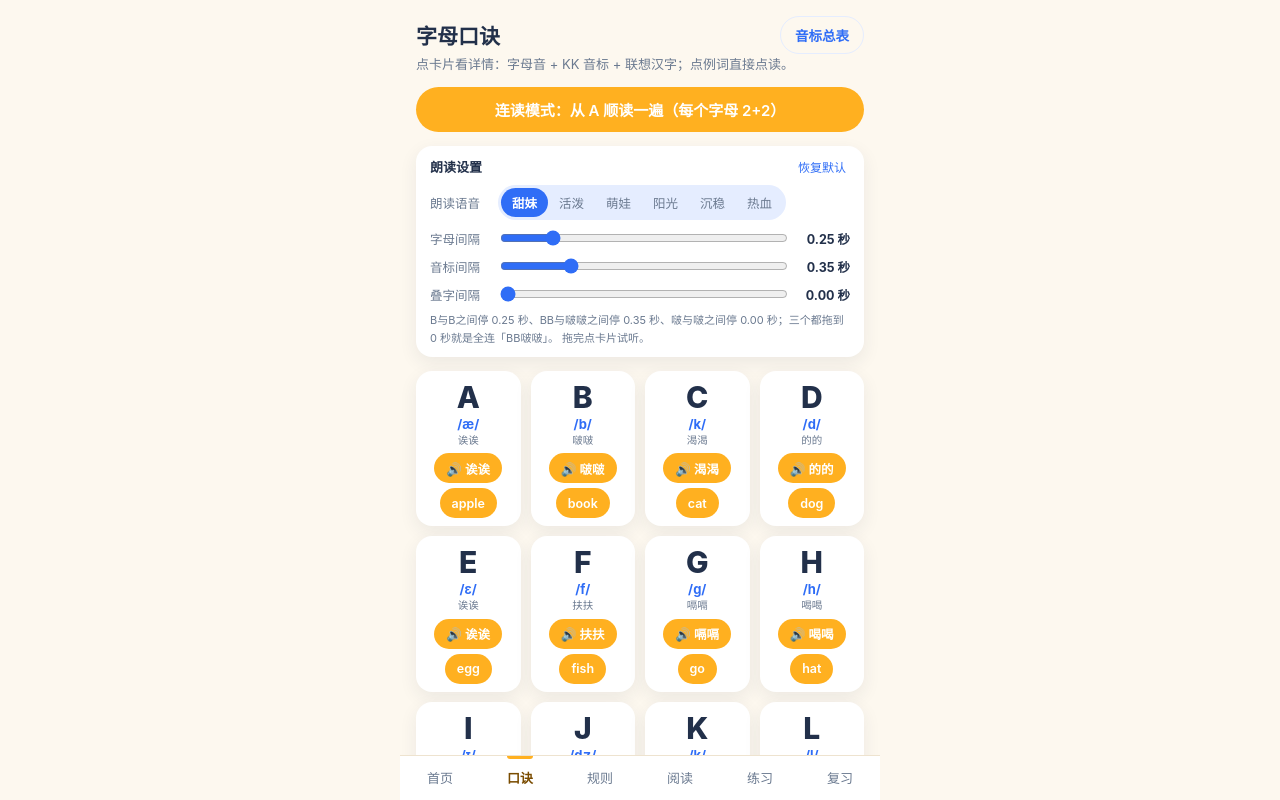
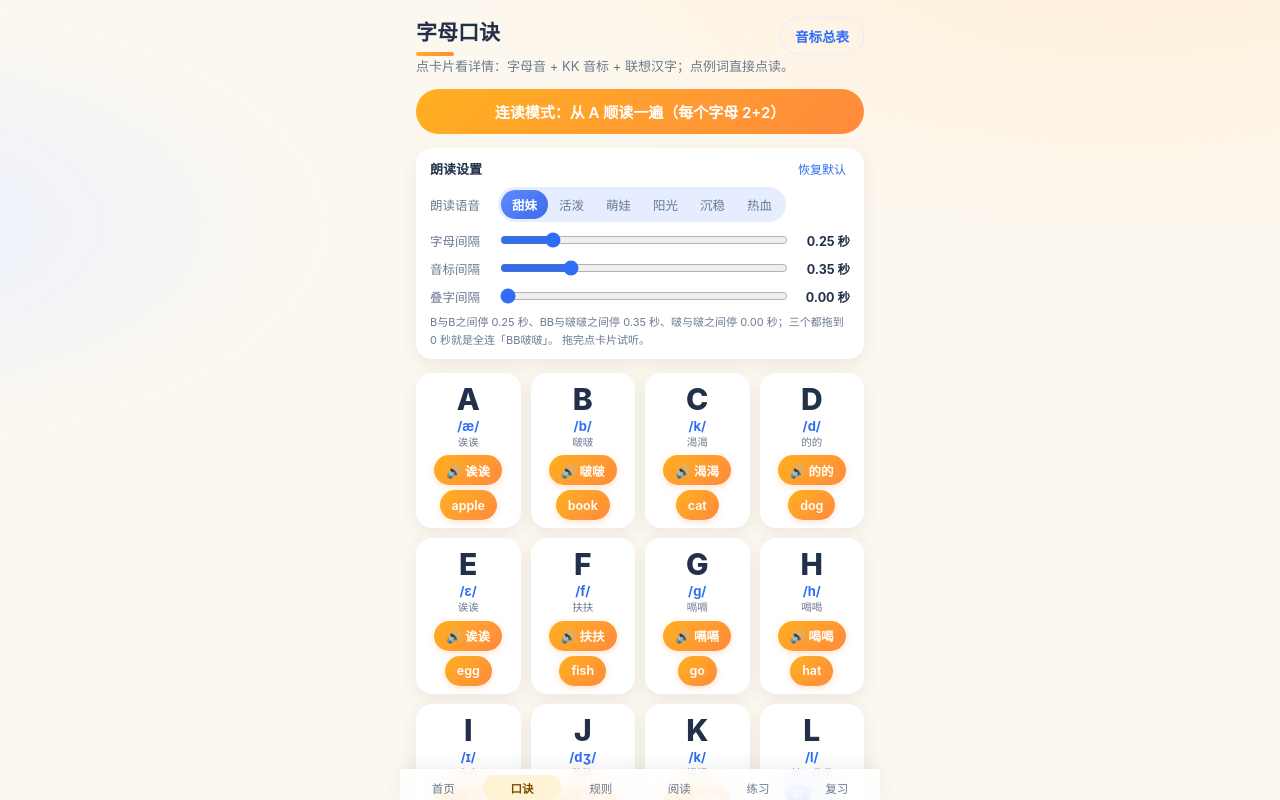
Before and after one commit to linsong0302/english_learn, a React (Vite) app in the folder app/: page / in a window 1280 px wide. Both pictures are taken after a click on the button "口诀". Shown: the top 800 px of the page. Built offline with nearby package versions, Linux system fonts and the light colour scheme.

Commit message:
[lane2] 全局界面美化：氛围光背景/渐变按钮/标题装饰条/玻璃化双行Tab栏（图标+药丸高亮）/全局深色模式适配（复习页配色协调）

```diff
--- a/app/src/pages/review.css
+++ b/app/src/pages/review.css
@@ -360,19 +360,19 @@
    ============================================================ */
 @media (prefers-color-scheme: dark) {
   .rev-page {
-    /* 全局 token 重定义（仅作用于本页） */
-    --bg: #151a24;
-    --card: #222939;
-    --ink: #e9e6de;
-    --sub: #97a1b3;
+    /* 全局 token 重定义（仅作用于本页，配色与全局深色一致） */
+    --bg: #171a22;
+    --card: #222734;
+    --ink: #ece7dc;
+    --sub: #9aa3b5;
     --brand: #f5a623;
     --brand-ink: #ffce7b;
-    --brand-soft: #3d3421;
+    --brand-soft: #3a331f;
     --accent: #6f9bff;
     --accent-soft: #26324e;
     --ok: #4cc482;
     --ok-soft: #1e3a2b;
-    --line: #39425a;
+    --line: #343a48;
     --shadow: 0 6px 18px rgba(0, 0, 0, 0.35);
 
     /* 本页局部 token 重定义 */
--- a/app/src/styles.css
+++ b/app/src/styles.css
@@ -28,6 +28,10 @@
   --shadow: 0 6px 18px rgba(34, 48, 74, 0.08);
   --shadow-lift: 0 10px 24px rgba(34, 48, 74, 0.14);
 
+  /* 渐变（按钮 / 装饰 / 封面） */
+  --grad-warm: linear-gradient(135deg, #ffb020 0%, #ff8a3d 100%);
+  --grad-cool: linear-gradient(135deg, #5f8bff 0%, #3d6ae8 100%);
+
   /* 大字号：音标是主角 */
   --fs-big: 30px;
   --fs-huge: 44px;
@@ -37,7 +41,12 @@
 html, body, #root { height: 100%; }
 body {
   margin: 0;
-  background: var(--bg);
+  background-color: var(--bg);
+  /* 柔和的暖色氛围光（固定不随滚动） */
+  background-image:
+    radial-gradient(1100px 480px at 88% -8%, #ffeed8 0%, rgba(255, 238, 216, 0) 62%),
+    radial-gradient(900px 420px at -12% 28%, #e9f0ff 0%, rgba(233, 240, 255, 0) 55%);
+  background-attachment: fixed;
   color: var(--ink);
   font-family: -apple-system, "PingFang SC", "Microsoft YaHei", sans-serif;
   -webkit-font-smoothing: antialiased;
@@ -55,6 +64,10 @@ button:focus-visible { outline: 2px solid var(--accent); outline-offset: 2px; }
 
 /* ---------- 顶部标题 ---------- */
 h1 { font-size: 21px; margin: 4px 0 4px; }
+h1::after {
+  content: ""; display: block; width: 38px; height: 4px;
+  border-radius: 2px; background: var(--grad-warm); margin-top: 6px;
+}
 .page-sub { color: var(--sub); font-size: 13px; margin: 0 0 14px; }
 h2 { font-size: 17px; margin: 18px 0 10px; }
 h2:first-child { margin-top: 0; }
@@ -62,6 +75,7 @@ h2:first-child { margin-top: 0; }
 /* ---------- 卡片 ---------- */
 .card {
   background: var(--card); border-radius: var(--radius);
+  border: 1px solid rgba(122, 76, 0, 0.05);
   box-shadow: var(--shadow); padding: 16px; margin-bottom: 14px;
 }
 .card-title { font-size: 16px; font-weight: 700; margin: 0 0 8px; }
@@ -80,9 +94,9 @@ h2:first-child { margin-top: 0; }
 }
 .btn:active { transform: scale(0.96); opacity: 0.9; }
 .btn:disabled { opacity: 0.45; cursor: default; transform: none; }
-.btn-primary { background: var(--accent); color: #fff; }
+.btn-primary { background: var(--grad-cool); color: #fff; }
 .btn-primary:active { background: var(--accent-deep); }
-.btn-warm { background: var(--brand); color: #fff; }
+.btn-warm { background: var(--grad-warm); color: #fff; }
 .btn-warm:active { background: var(--brand-deep); }
 .btn-ghost { background: transparent; color: var(--accent); border: 1.5px solid var(--accent-soft); }
 .btn-block { display: flex; width: 100%; }
@@ -91,11 +105,12 @@ h2:first-child { margin-top: 0; }
 /* 发音按钮（全站统一点读样式） */
 .btn-speak {
   display: inline-flex; align-items: center; justify-content: center; gap: 5px;
-  border: 0; border-radius: 999px; background: var(--brand); color: #fff;
+  border: 0; border-radius: 999px; background: var(--grad-warm); color: #fff;
   padding: 8px 16px; font-size: 14px; font-weight: 600; cursor: pointer;
   min-height: 36px; transition: transform 0.06s ease;
+  box-shadow: 0 2px 6px rgba(255, 138, 61, 0.25);
 }
-.btn-speak:active { transform: scale(0.94); background: var(--brand-deep); }
+.btn-speak:active { transform: scale(0.94); background: var(--brand-deep); box-shadow: none; }
 .btn-speak.btn-speak-sm { padding: 5px 12px; font-size: 12.5px; min-height: 30px; }
 
 /* ---------- 分段切换（前/后读法等） ---------- */
@@ -104,7 +119,7 @@ h2:first-child { margin-top: 0; }
   border: 0; background: transparent; color: var(--sub);
   padding: 5px 14px; font-size: 13px; border-radius: 999px; cursor: pointer;
 }
-.seg button.on { background: var(--accent); color: #fff; font-weight: 600; }
+.seg button.on { background: var(--grad-cool); color: #fff; font-weight: 600; }
 
 /* ---------- 朗读语音选择（规则页等处的紧凑条） ---------- */
 .voice-bar {
@@ -147,22 +162,29 @@ h2:first-child { margin-top: 0; }
 }
 .chip-blue { background: var(--accent-soft); color: var(--accent-deep); }
 
-/* ---------- 底部 Tab 栏 ---------- */
+/* ---------- 底部 Tab 栏（玻璃质感 + 图标双行 + 活性药丸） ---------- */
 .tab-bar {
   position: fixed; bottom: 0; left: 50%; transform: translateX(-50%);
   width: 100%; max-width: 480px; display: flex;
-  background: var(--card); border-top: 1px solid var(--line);
-  z-index: 10; padding-bottom: env(safe-area-inset-bottom);
+  background: var(--card); /* 老内核回退：不支持 color-mix 时用实色 */
+  background: color-mix(in srgb, var(--card) 86%, transparent);
+  backdrop-filter: blur(14px);
+  -webkit-backdrop-filter: blur(14px);
+  box-shadow: 0 -4px 18px rgba(34, 48, 74, 0.07);
+  z-index: 10; padding: 6px 4px calc(6px + env(safe-area-inset-bottom));
 }
 .tab-bar button {
-  flex: 1; border: 0; background: none; padding: 12px 0 13px;
-  font-size: 13px; color: var(--sub); cursor: pointer; position: relative;
+  flex: 1; border: 0; background: none; padding: 5px 0 4px;
+  font-size: 11.5px; color: var(--sub); cursor: pointer; position: relative;
+  display: flex; flex-direction: column; align-items: center; gap: 1px;
+  border-radius: 12px; transition: background 0.2s ease, color 0.2s ease;
 }
-.tab-bar button.active { color: var(--brand-ink); font-weight: 700; }
-.tab-bar button.active::before {
-  content: ""; position: absolute; top: 0; left: 50%; transform: translateX(-50%);
-  width: 26px; height: 3px; border-radius: 0 0 4px 4px; background: var(--brand);
+.tab-bar button .tab-ico {
+  font-size: 19px; line-height: 1.15;
+  transition: transform 0.2s ease;
 }
+.tab-bar button.active { color: var(--brand-ink); font-weight: 700; background: var(--brand-soft); }
+.tab-bar button.active .tab-ico { transform: translateY(-1px) scale(1.12); }
 
 /* ---------- 二级全屏页（音标总表 / 跟读打分 / 七天计划，协调者添加） ---------- */
 .extra-page {
@@ -178,3 +200,41 @@ h2:first-child { margin-top: 0; }
   cursor: pointer; box-shadow: var(--shadow);
 }
 .extra-back:active { transform: scale(0.95); }
+
+/* ============================================================
+   深色模式（跟随系统）：token 层统一切换，全部页面一起变暗。
+   复习页在 .rev-page 作用域里还有自己的局部 token 微调（review.css）。
+   ============================================================ */
+@media (prefers-color-scheme: dark) {
+  :root {
+    --bg: #171a22;            /* 暖炭底 */
+    --card: #222734;
+    --ink: #ece7dc;
+    --sub: #9aa3b5;
+    --brand: #f5a623;
+    --brand-deep: #d98f12;
+    --brand-ink: #ffce7b;
+    --brand-soft: #3a331f;
+    --accent: #6f9bff;
+    --accent-deep: #4d74e0;
+    --accent-soft: #26324e;
+    --ok: #4cc482;
+    --ok-soft: #1e3a2b;
+    --bad: #ff7b6e;
+    --bad-soft: #3a2626;
+    --line: #343a48;
+    --shadow: 0 6px 18px rgba(0, 0, 0, 0.35);
+    --shadow-lift: 0 10px 24px rgba(0, 0, 0, 0.5);
+    --grad-cool: linear-gradient(135deg, #6f9bff 0%, #4d74e0 100%);
+  }
+
+  body {
+    background-color: var(--bg);
+    background-image:
+      radial-gradient(1100px 480px at 88% -8%, #2a2436 0%, rgba(42, 36, 54, 0) 62%),
+      radial-gradient(900px 420px at -12% 28%, #1d2438 0%, rgba(29, 36, 56, 0) 55%);
+  }
+
+  .card { border-color: rgba(255, 255, 255, 0.04); }
+  .sheet-close { background: #343a48; color: var(--ink); }
+}
```
